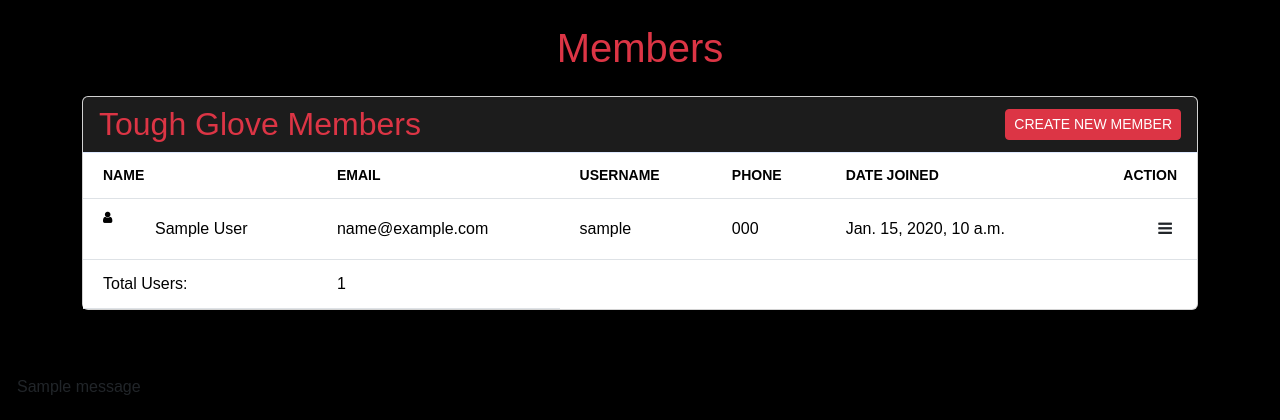
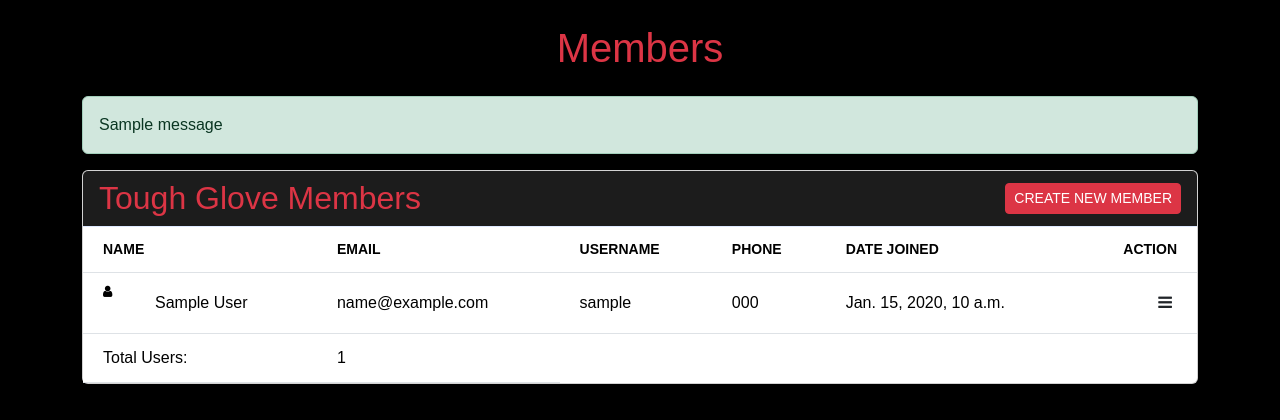
Before and after one commit to BOM-98/tough-glove-project-4, a Django app: template templates/accounts/members.html in a window 1280 px wide. Shown: the part 228-648 px from the top of the page. Run offline with Django 4.2, Linux system fonts and the light colour scheme; tables that the repository leaves empty hold one stand-in row (values such as "Sample post"); the template is opened without the code that fills it: values that come from a table or form of the project are taken from there, most other values are stand-ins (such as "Sample title", 1, 10 or a date in 2020); one stand-in notice (Sample message) is shown.

Commit message:
feat: add feedback alerts - members.html

```diff
--- a/templates/accounts/members.html
+++ b/templates/accounts/members.html
@@ -9,6 +9,20 @@
 <h1 class="text-center text-danger mt-4 mb-4">Members</h1>
 
 <div class="container">
+    <!-- bootstrap feedback messages -->
+    {% if messages %}
+    {% for message in messages %}
+    {% if message.tags == 'success' or message.tags == 'info' %}
+    <div class="alert alert-success">
+        {{ message }}
+    </div>
+    {% elif message.tags == 'error' or message.tags == 'debug' or message.tags == 'warning' %}
+    <div class="alert alert-danger">
+        {{ message }}
+    </div>
+    {% endif %}
+    {% endfor %}
+    {% endif %}
     <div class="row">
         <div class="col-12 mb-3 mb-lg-5">
             <div class="card table-nowrap table-card">
```
